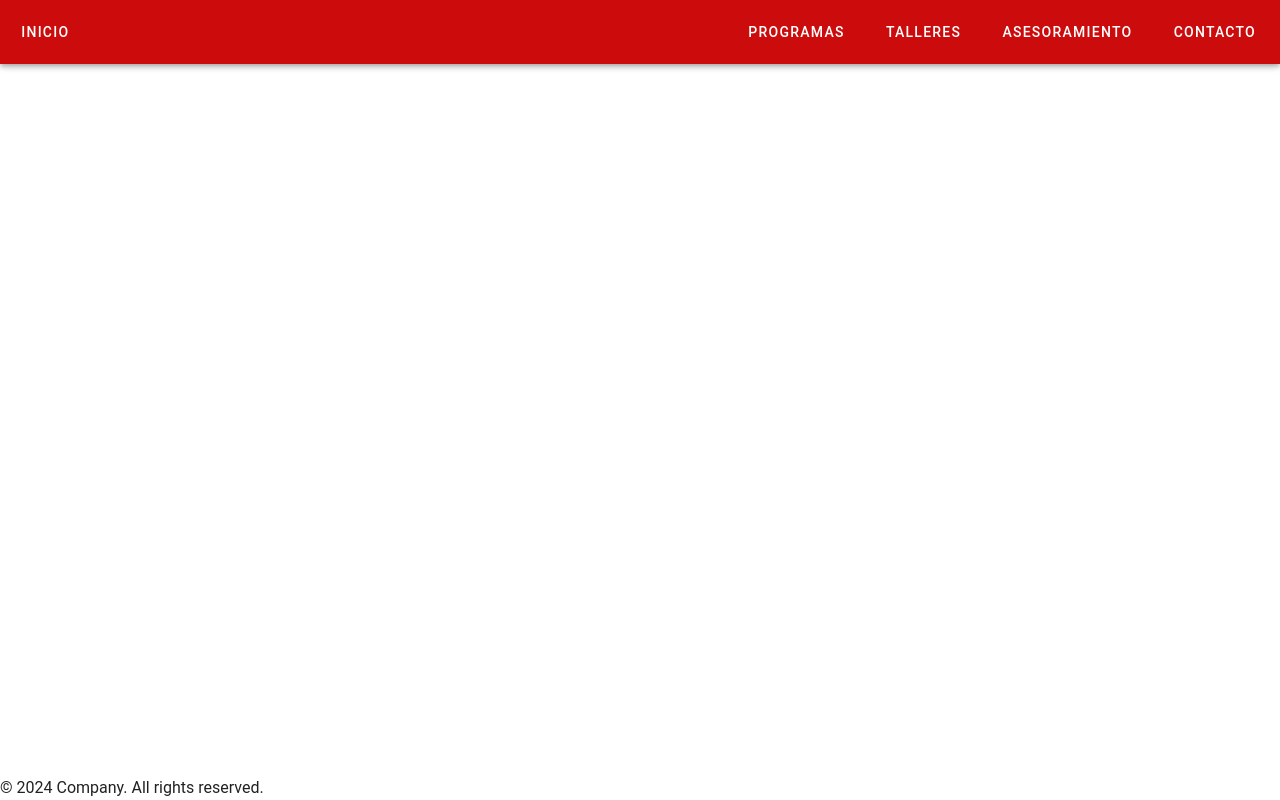
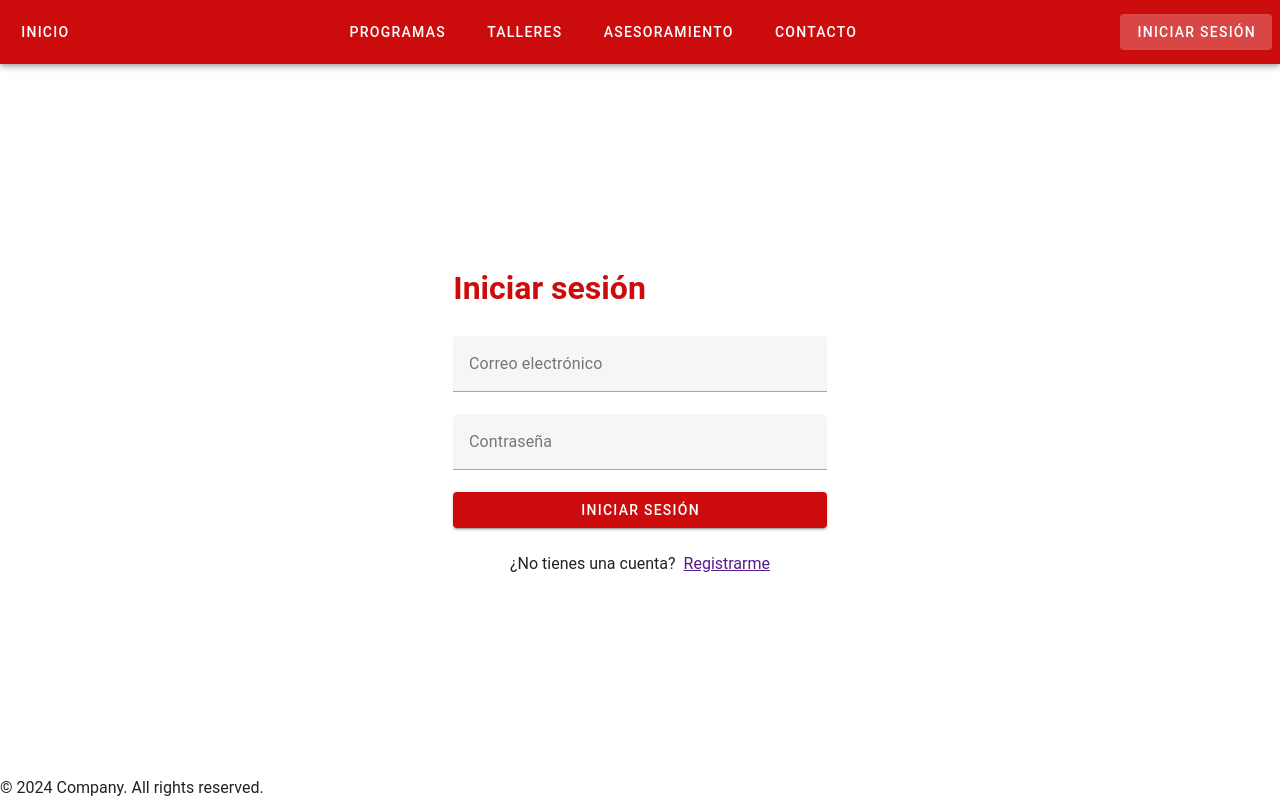
Before and after one commit to MariaJoseQr/tbd-cexpe, a Vue app in the folder hosting/: page /login in a window 1280 px wide. Built offline with nearby package versions, Linux system fonts and the light colour scheme.

Commit message:
feat: add login and user register

```diff
--- a/hosting/package.json
+++ b/hosting/package.json
@@ -11,6 +11,8 @@
   "dependencies": {
     "@mdi/font": "^7.4.47",
     "axios": "^1.7.2",
+    "firebase": "^10.12.4",
+    "pinia": "^2.1.7",
     "vue": "^3.4.21",
     "vuetify": "^3.6.0-beta.0.0"
   },
--- a/hosting/src/App.vue
+++ b/hosting/src/App.vue
@@ -44,6 +44,28 @@
       >
         Contacto
       </v-btn>
+
+      <v-spacer></v-spacer>
+
+      <v-btn
+        v-if="user"
+        color="white"
+        density="default"
+        class="mr-2"
+        @click="logout"
+      >
+        Cerrar sesión
+      </v-btn>
+
+      <v-btn
+        v-else
+        :to="{ name: 'Login' }"
+        color="white"
+        density="default"
+        class="mr-2"
+      >
+        Iniciar sesión
+      </v-btn>
     </v-app-bar>
     <v-main class="content-container">
       <router-view />
@@ -53,12 +75,25 @@
 </template>
 
 <script>
+import { useAuthStore } from "@/stores/auth";
 import Footer from "./components/Footer.vue";
+import { computed } from "vue";
 
 export default {
   name: "App",
   components: {
     Footer,
   },
+  setup() {
+    const authStore = useAuthStore();
+    const user = computed(() => authStore.user);
+    const logout = () => {
+      authStore.logout();
+    };
+    return {
+      user,
+      logout,
+    };
+  },
 };
 </script>
--- a/hosting/src/main.js
+++ b/hosting/src/main.js
@@ -5,6 +5,8 @@
 import { createApp } from "vue";
 import App from "./App.vue";
 import router from "./router";
+import { createPinia } from "pinia";
+import "./plugins/firebase";
 import "@mdi/font/css/materialdesignicons.css";
 
 const customTheme = {
@@ -31,4 +33,6 @@
   },
 });
 
-createApp(App).use(router).use(vuetify).mount("#app");
+const pinia = createPinia();
+
+createApp(App).use(router).use(vuetify).use(pinia).mount("#app");
--- /dev/null
+++ b/hosting/src/plugins/firebase.js
@@ -0,0 +1,18 @@
+import { initializeApp } from "firebase/app";
+import { getAuth } from "firebase/auth";
+
+const firebaseConfig = {
+  apiKey: "AIzaSyBjmoONxLDVi7DAwtCJOuEnIJr5ExOKrFo",
+  authDomain: "kepler-school.firebaseapp.com",
+  projectId: "kepler-school",
+  storageBucket: "kepler-school.appspot.com",
+  messagingSenderId: "474059128051",
+  appId: "1:474059128051:web:d15344f84ee0d9f7204b86",
+  measurementId: "G-8RW0BE3HJ0",
+};
+
+const app = initializeApp(firebaseConfig);
+
+const auth = getAuth(app);
+
+export { app, auth };
--- a/hosting/src/router/index.js
+++ b/hosting/src/router/index.js
@@ -1,5 +1,8 @@
 import { createRouter, createWebHistory } from "vue-router";
+import { useAuthStore } from "@/stores/auth";
 import Home from "../views/Home.vue";
+import Login from "@/views/Login.vue";
+import Register from "@/views/Register.vue";
 import Programs from "../views/programs/Programs.vue";
 import RegisterProgram from "../views/programs/options/Register.vue";
 import EditProgram from "../views/programs/options/Edit.vue";
@@ -9,34 +12,30 @@
 
 const routes = [
   { path: "/", name: "Home", component: Home },
+  { path: "/login", name: "Login", component: Login },
+  { path: "/register", name: "Register", component: Register },
   {
-    path: "/programs/:param?",
+    path: "/programs",
     name: "Programs",
     component: Programs,
+    meta: { requiresAuth: true },
   },
   {
     path: "/programs/edit/:id",
     name: "EditProgram",
     component: EditProgram,
+    meta: { requiresAuth: true },
   },
   {
     path: "/programs/register",
     name: "RegisterProgram",
     component: RegisterProgram,
+    meta: { requiresAuth: true },
   },
   {
-    path: "/workshops/:param?",
+    path: "/workshops",
     name: "Workshops",
     component: Workshops,
-    props: true,
-    beforeEnter: (to, from, next) => {
-      const { param } = to.params;
-      if (!param || /^[a-zA-Z]+$/.test(param)) {
-        next();
-      } else {
-        next(false);
-      }
-    },
   },
   {
     path: "/advice/:param?",
@@ -60,4 +59,18 @@
   routes,
 });
 
+router.beforeEach((to, from, next) => {
+  const authStore = useAuthStore();
+  const isAuthenticated = !!authStore.user;
+
+  if (
+    to.matched.some((record) => record.meta.requiresAuth) &&
+    !isAuthenticated
+  ) {
+    next({ name: "Login" });
+  } else {
+    next();
+  }
+});
+
 export default router;
--- /dev/null
+++ b/hosting/src/stores/auth.js
@@ -0,0 +1,65 @@
+import { defineStore } from "pinia";
+import { auth } from "@/plugins/firebase";
+import {
+  createUserWithEmailAndPassword,
+  signInWithEmailAndPassword,
+  signOut,
+  updateProfile,
+} from "firebase/auth";
+import { ref } from "vue";
+
+export const useAuthStore = defineStore("auth", () => {
+  const user = ref(null);
+  const error = ref(null);
+
+  async function register({ email, password, name }) {
+    try {
+      const userCredential = await createUserWithEmailAndPassword(
+        auth,
+        email,
+        password
+      );
+      user.value = userCredential.user;
+
+      await updateProfile(user.value, { displayName: name });
+
+      return user.value;
+    } catch (err) {
+      error.value = err;
+      throw err;
+    }
+  }
+
+  async function login({ email, password }) {
+    try {
+      const userCredential = await signInWithEmailAndPassword(
+        auth,
+        email,
+        password
+      );
+      user.value = userCredential.user;
+      return user.value;
+    } catch (err) {
+      error.value = err;
+      throw err;
+    }
+  }
+
+  async function logout() {
+    try {
+      await signOut(auth);
+      user.value = null;
+    } catch (err) {
+      error.value = err;
+      throw err;
+    }
+  }
+
+  return {
+    user,
+    error,
+    register,
+    login,
+    logout,
+  };
+});
--- /dev/null
+++ b/hosting/src/views/Login.vue
@@ -0,0 +1,92 @@
+<template>
+  <v-container class="fill-height">
+    <v-row>
+      <v-col cols="12" md="4" offset-md="4">
+        <v-row>
+          <v-col cols="12">
+            <h1 class="text-primary">Iniciar sesión</h1>
+          </v-col>
+
+          <v-col cols="12">
+            <v-form ref="formLogin">
+              <v-text-field
+                v-model="email"
+                label="Correo electrónico"
+                :rules="[
+                  (v) => !!v || 'Campo obligatorio',
+                  (v) =>
+                    (!!v && /^[a-z0-9.-]+@[a-z.-]+\.[a-z]+$/i.test(v)) ||
+                    'Correo inválido',
+                ]"
+                @keyup.enter="onLogin"
+              ></v-text-field>
+
+              <v-text-field
+                v-model="password"
+                type="password"
+                label="Contraseña"
+                :rules="[(v) => !!v || 'Campo obligatorio']"
+                @keyup.enter="onLogin"
+              ></v-text-field>
+
+              <v-alert
+                v-if="errorMessage"
+                type="error"
+                :text="errorMessage"
+                variant="tonal"
+                class="my-2"
+              ></v-alert>
+
+              <v-btn :loading="loading" color="primary" block @click="onLogin">
+                Iniciar sesión
+              </v-btn>
+            </v-form>
+          </v-col>
+
+          <v-col cols="12" class="d-flex justify-center">
+            <p class="mr-2">¿No tienes una cuenta?</p>
+
+            <router-link :to="{ name: 'Register' }" style="color: #551a8b"
+              >Registrarme</router-link
+            >
+          </v-col>
+        </v-row>
+      </v-col>
+    </v-row>
+  </v-container>
+</template>
+
+<script setup>
+import { ref } from "vue";
+import { useRouter } from "vue-router";
+import { useAuthStore } from "@/stores/auth";
+const authStore = useAuthStore();
+const router = useRouter();
+const email = ref("");
+const password = ref("");
+let loading = ref(false);
+let errorMessage = ref(null);
+let formLogin = ref(null);
+async function onLogin() {
+  try {
+    loading.value = true;
+    errorMessage.value = null;
+    const { valid } = await formLogin.value.validate();
+    if (!valid)
+      throw new Error(
+        "El formulario contiene campos incompletos o inválidos. Revise y vuelva a intentar"
+      );
+    await authStore.login({
+      email: email.value,
+      password: password.value,
+    });
+    router.push({ name: "Home" });
+  } catch (error) {
+    console.error(error);
+    errorMessage.value =
+      error.message || "Ocurrió un problema al iniciar sesión";
+  } finally {
+    loading.value = false;
+  }
+}
+</script>
--- /dev/null
+++ b/hosting/src/views/Register.vue
@@ -0,0 +1,101 @@
+<template>
+  <v-container class="fill-height">
+    <v-row>
+      <v-col cols="12" md="4" offset-md="4">
+        <v-row>
+          <v-col cols="12">
+            <h1 class="text-primary">Registrarse</h1>
+          </v-col>
+
+          <v-col cols="12">
+            <v-form ref="formRegister">
+              <v-text-field
+                v-model="name"
+                label="Nombre"
+                :rules="[(v) => !!v || 'Campo obligatorio']"
+              ></v-text-field>
+
+              <v-text-field
+                v-model="email"
+                label="Correo electrónico"
+                :rules="[
+                  (v) => !!v || 'Campo obligatorio',
+                  (v) =>
+                    (!!v && /^[a-z0-9.-]+@[a-z.-]+\.[a-z]+$/i.test(v)) ||
+                    'Correo inválido',
+                ]"
+              ></v-text-field>
+
+              <v-text-field
+                v-model="password"
+                type="password"
+                label="Contraseña"
+                :rules="[(v) => !!v || 'Campo obligatorio']"
+              ></v-text-field>
+
+              <v-alert
+                v-if="errorMessage"
+                type="error"
+                :text="errorMessage"
+                variant="tonal"
+                class="my-2"
+              ></v-alert>
+
+              <v-btn
+                :loading="loading"
+                color="primary"
+                block
+                @click="onRegister"
+              >
+                Crear cuenta
+              </v-btn>
+            </v-form>
+          </v-col>
+
+          <v-col cols="12" class="d-flex justify-center">
+            <p class="mr-2">¿Ya tienes una cuenta?</p>
+
+            <router-link :to="{ name: 'Login' }" style="color: #551a8b"
+              >Iniciar sesión</router-link
+            >
+          </v-col>
+        </v-row>
+      </v-col>
+    </v-row>
+  </v-container>
+</template>
+
+<script setup>
+import { ref } from "vue";
+import { useRouter } from "vue-router";
+import { useAuthStore } from "@/stores/auth";
+const authStore = useAuthStore();
+const router = useRouter();
+const name = ref("");
+const email = ref("");
+const password = ref("");
+let loading = ref(false);
+let errorMessage = ref(null);
+const formRegister = ref(null);
+async function onRegister() {
+  try {
+    loading.value = true;
+    const { valid } = await formRegister.value.validate();
+    if (!valid)
+      throw new Error(
+        "El formulario contiene campos incompletos o inválidos. Revise y vuelva a intentar"
+      );
+    await authStore.register({
+      email: email.value,
+      password: password.value,
+      name: name.value,
+    });
+    router.push({ name: "Home" });
+  } catch (error) {
+    console.error(error);
+    errorMessage.value = error.message || "Ocurrió un problema al registrarse";
+  } finally {
+    loading.value = false;
+  }
+}
+</script>
```
Also changed, not shown: 1 other file (tests, documents, lock files or other folders).
